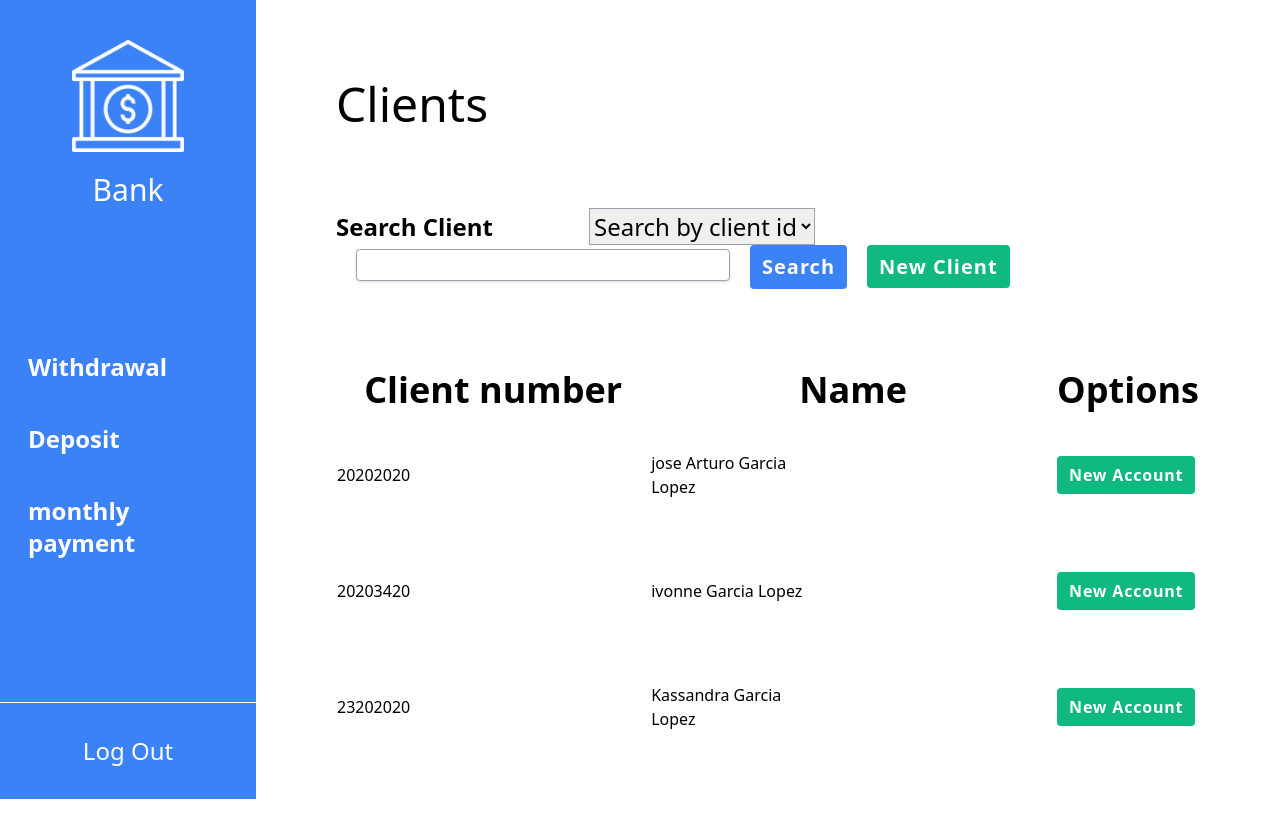
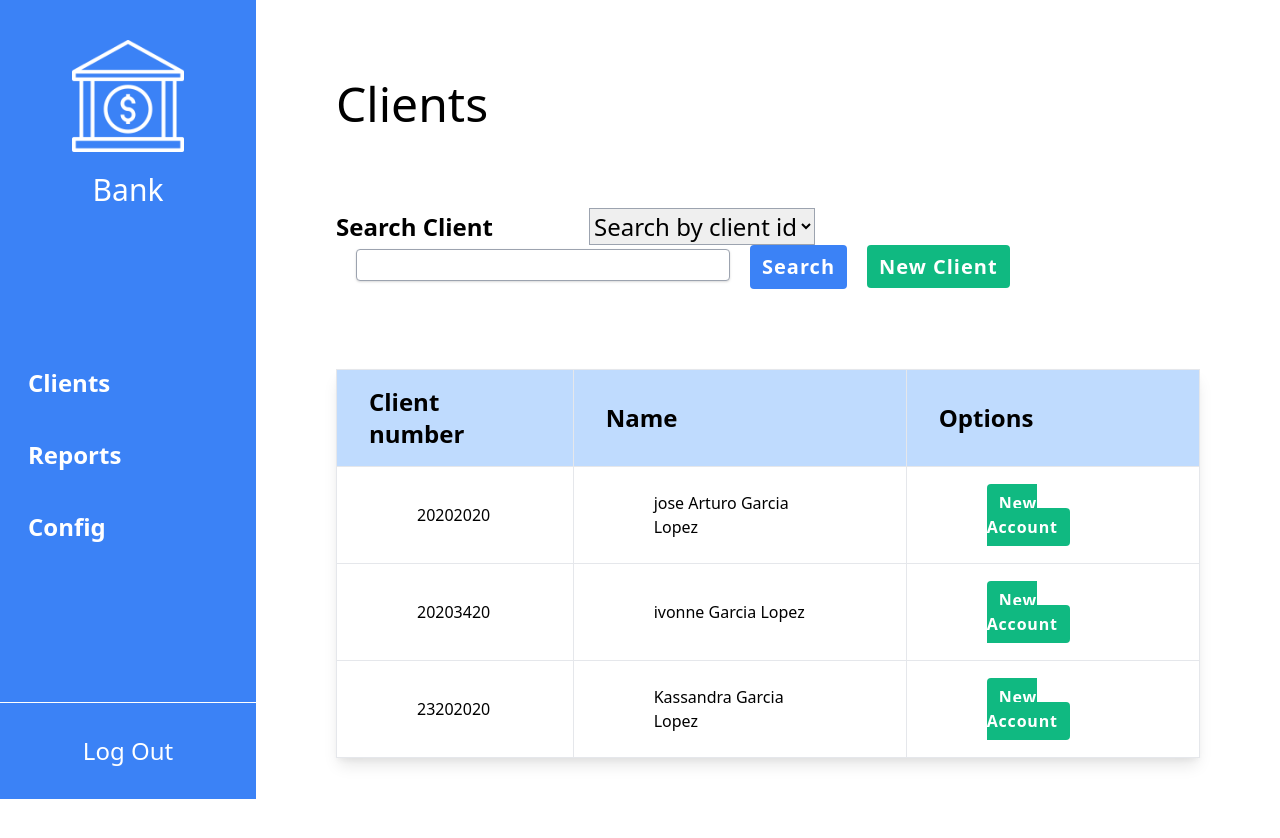
Before and after one commit to jarturogl05/SistemaBancario, an Angular app in the folder BankSystem/: page /ManagerClients in a window 1280 px wide. Shown: the top 838 px of the page. Built offline with nearby package versions, Linux system fonts and the light colour scheme.

Commit message:
table style

```diff
--- a/BankSystem/src/app/components/manager-client-list/manager-client-list.component.html
+++ b/BankSystem/src/app/components/manager-client-list/manager-client-list.component.html
@@ -1,20 +1,18 @@
-<div>
-    <table class="table-auto">
+<div >
+    <table class="table-auto shadow-lg bg-white">
         <thead>
-            <tr class='text-4xl font-light '>
-                <th>Client number</th>
-                <th>Name</th>
-                <th>Options</th>
+            <tr class='text-2xl font-light '>
+                <th class="bg-blue-200 border text-left px-8 py-4">Client number</th>
+                <th class="bg-blue-200 border text-left px-8 py-4"> Name</th>
+                <th class="bg-blue-200 border text-left px-8 py-4"> Options</th>
             </tr>
         </thead>
         <tbody>
             <tr *ngFor="let client of clientList">
-                <td class="pr-60 py-10">{{client.numClient}}</td>
-                <td class="pr-60 py-10">{{client.name}}</td>
-                <td>
-                    <div>
-                        <a routerLink="/AddBankaccount"  class="tablebtn bg-green-500 pr-60 py-10">New Account</a>
-                    </div>
+                <td class="border px-20 py-6">{{client.numClient}}</td>
+                <td class="border px-20 py-6">{{client.name}}</td>
+                <td class="border  px-20 py-6">
+                    <a routerLink="/AddBankaccount"  class="tablebtn bg-green-500 ">New Account</a>
                 </td>
             </tr>
 
--- a/BankSystem/src/app/components/search-client/search-client.component.html
+++ b/BankSystem/src/app/components/search-client/search-client.component.html
@@ -1,4 +1,4 @@
-<div class="my-20 text-2xl">
+<div class="my-20 text-2xl " >
   <form [formGroup]="searchForm" (submit)="send">
     <label class="text-2xl pr-24 font-semibold" for="client"
       >Search Client</label
--- a/BankSystem/src/app/pages/home/home.component.ts
+++ b/BankSystem/src/app/pages/home/home.component.ts
@@ -7,7 +7,7 @@ import { Component, OnInit } from '@angular/core';
 })
 export class HomeComponent implements OnInit {
 
-  role:string = 'cashier';
+  role:string = 'manager';
 
   constructor() { }
 
--- a/BankSystem/src/app/pages/manager-clients/manager-clients.component.html
+++ b/BankSystem/src/app/pages/manager-clients/manager-clients.component.html
@@ -1,4 +1,6 @@
 
   <h1 class="text-5xl font-normal">Clients</h1>
-  <app-search-client></app-search-client>
-  <app-manager-client-list></app-manager-client-list>
+  <div class="flex items-center flex-col">
+    <app-search-client></app-search-client>
+    <app-manager-client-list></app-manager-client-list>
+  </div>
```
